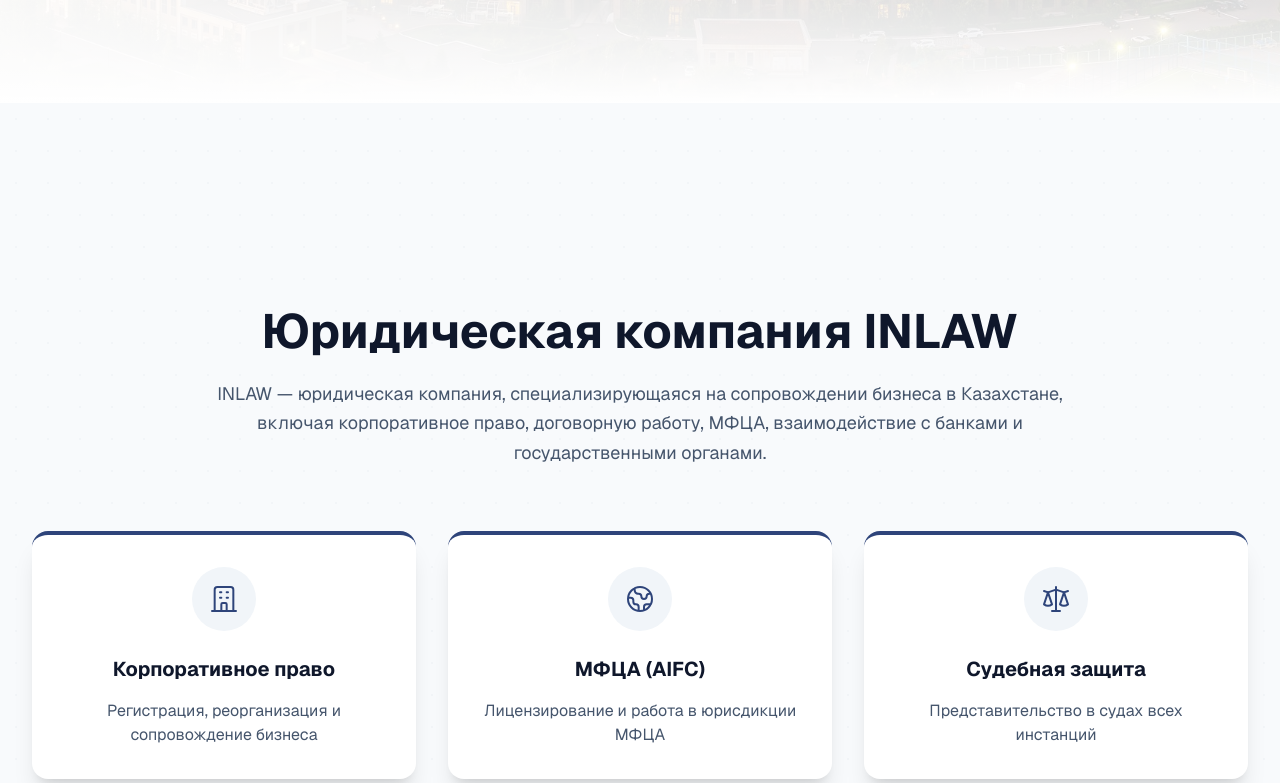
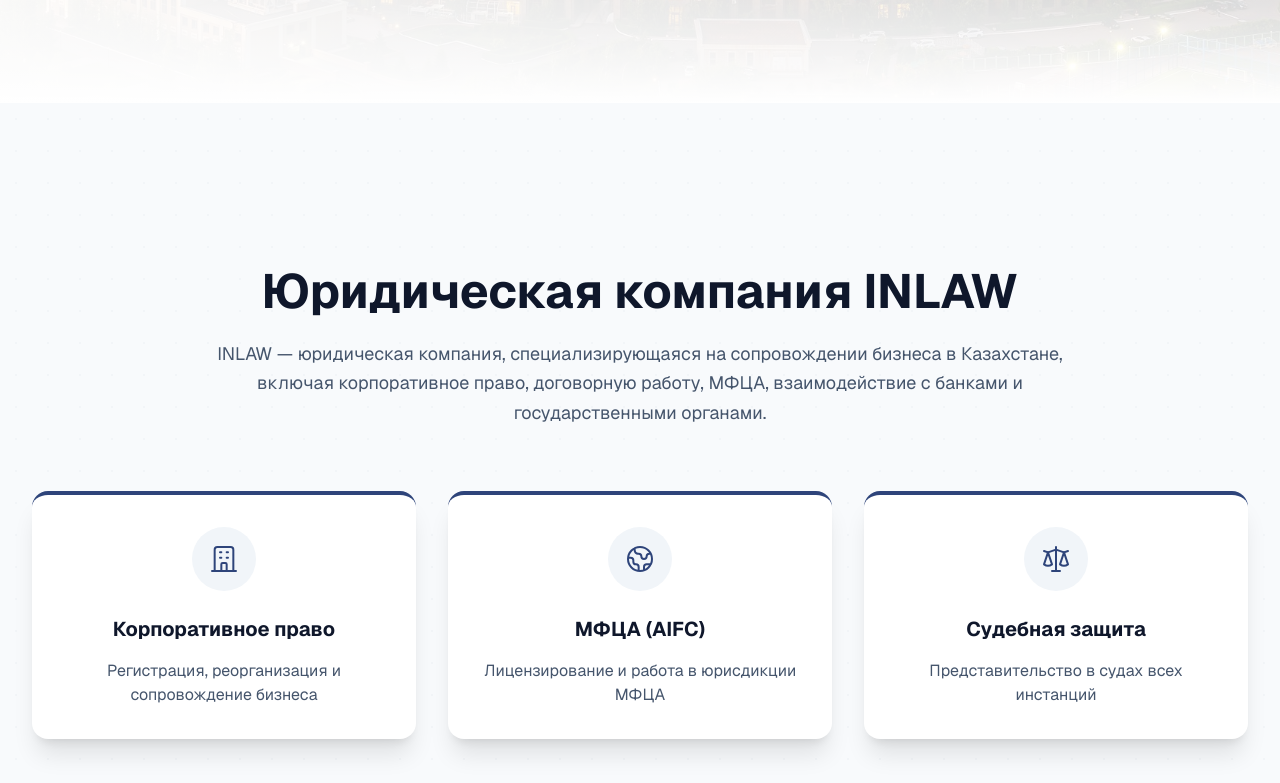
Before and after one commit to Alikhan-rgb1/inlaw.kz.web, a Next.js app: page / in a window 1280 px wide. Shown: the part 697-1480 px from the top of the page. Built offline with nearby package versions, Linux system fonts and the light colour scheme.

Commit message:
fix: add bottom padding to About, Services, and Why Us sections for mobile spacing

```diff
--- a/src/components/HomeClient.tsx
+++ b/src/components/HomeClient.tsx
@@ -109,7 +109,7 @@
         </section>
 
         {/* 2️⃣ ABOUT / WHO WE ARE */}
-        <section id="about" className="relative flex min-h-screen w-full items-center justify-center bg-slate-50 pt-20 overflow-hidden">
+        <section id="about" className="relative flex min-h-screen w-full items-center justify-center bg-slate-50 py-20 overflow-hidden">
           {/* Background Pattern */}
           <div className="absolute inset-0 opacity-[0.03]"
                style={{ backgroundImage: 'radial-gradient(#2E447A 1px, transparent 1px)', backgroundSize: '32px 32px' }}>
@@ -244,7 +244,7 @@
         </section>
 
         {/* 5️⃣ WHY INLAW */}
-        <section className="relative flex min-h-screen w-full items-center justify-center bg-white pt-20">
+        <section className="relative flex min-h-screen w-full items-center justify-center bg-white py-20">
            <motion.div
              initial="hidden"
              whileInView="visible"
```
